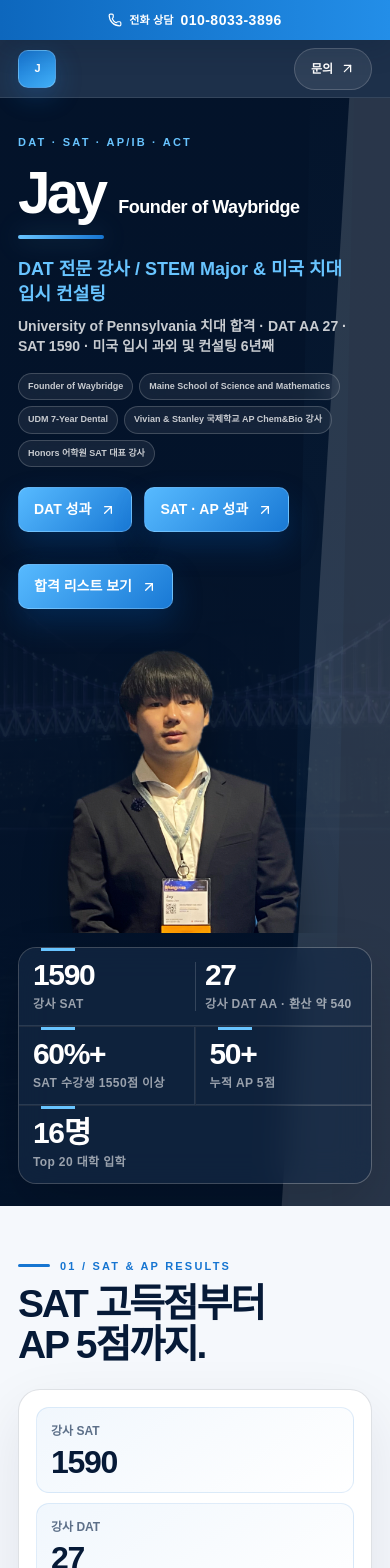
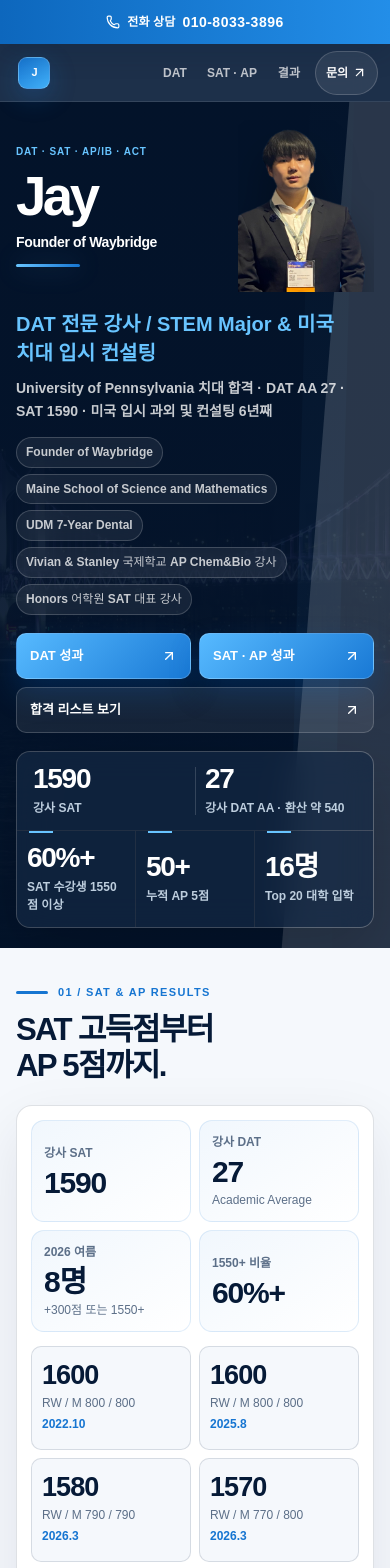
Before and after one commit to Taesu0410/waybridge, a Next.js app: page / in a window 390 px wide. Shown: the top 1568 px of the page. Built offline with nearby package versions, Linux system fonts and the light colour scheme; no server answers.

Commit message:
Optimize mobile layout, navigation, readability, and images

```diff
--- a/app/globals.css
+++ b/app/globals.css
@@ -33,7 +33,7 @@
 }
 
 * { box-sizing: border-box; }
-html { scroll-behavior: smooth; }
+html { scroll-behavior: smooth; -webkit-text-size-adjust: 100%; text-size-adjust: 100%; }
 body {
   margin: 0;
   overflow-x: hidden;
@@ -45,6 +45,8 @@ body {
 a { color: inherit; text-decoration: none; }
 .shell { width: min(1160px, calc(100% - 48px)); margin-inline: auto; }
 :focus-visible { outline: 3px solid var(--mint); outline-offset: 3px; }
+section[id] { scroll-margin-top: 80px; }
+.hero-layout > *, .class-grid > *, .profile-grid > *, .results-columns > * { min-width: 0; }
 
 .phone-bar { position: relative; z-index: 21; min-height: 38px; display: flex; align-items: center; justify-content: center; padding: 7px 24px; background: linear-gradient(90deg, #0d67bd, #238ee8); color: var(--white); box-shadow: 0 8px 28px rgba(4,25,53,.18); }
 .phone-bar a { display: inline-flex; align-items: center; gap: 8px; font-size: 11px; font-weight: 750; letter-spacing: .01em; }
@@ -68,7 +70,7 @@ a { color: inherit; text-decoration: none; }
 .brand { display: flex; align-items: center; gap: 12px; font-size: 11px; font-weight: 850; letter-spacing: .18em; }
 .brand-mark { width: 38px; height: 38px; display: grid; place-items: center; border: 1px solid rgba(255,255,255,.2); border-radius: 10px; background: linear-gradient(145deg, var(--green), #41aff7); color: var(--white); letter-spacing: -.08em; box-shadow: 0 8px 26px rgba(22,117,209,.28); }
 nav { display: flex; align-items: center; gap: 30px; color: rgba(255,255,255,.72); font-size: 12px; font-weight: 750; }
-nav a { transition: color .2s ease; }
+nav a { display: inline-flex; align-items: center; min-height: 44px; transition: color .2s ease; }
 nav a:hover { color: var(--white); }
 .nav-cta { display: inline-flex; align-items: center; gap: 7px; padding: 11px 16px; border: 1px solid rgba(255,255,255,.18); border-radius: 999px; background: rgba(255,255,255,.08); color: var(--white); }
 
@@ -264,7 +266,7 @@ nav a:hover { color: var(--white); }
 .sat-highlights span { color: var(--muted); font-size: 9px; font-weight: 800; }
 .sat-highlights strong { margin-top: 6px; font-size: 32px; font-weight: 880; line-height: 1; letter-spacing: -.04em; }
 .sat-highlights p { margin: 4px 0 0; color: var(--muted); font-size: 9px; }
-.score-strip { display: grid; grid-template-columns: repeat(5, 1fr); gap: 8px; margin-top: 18px; }
+.score-strip { display: grid; grid-template-columns: repeat(3, minmax(0, 1fr)); gap: 8px; margin-top: 18px; }
 .score-strip div { min-height: 68px; display: flex; flex-direction: column; justify-content: center; padding: 9px; border: 1px solid var(--line); border-radius: 10px; background: var(--paper); }
 .score-strip strong { font-size: 22px; font-weight: 850; line-height: 1; letter-spacing: -.035em; }
 .score-strip span { margin-top: 5px; color: var(--muted); font-size: 8px; }
@@ -307,9 +309,13 @@ nav a:hover { color: var(--white); }
 .site-footer p { margin: 0; text-align: right; }
 
 @media (max-width: 900px) {
-  nav > a:not(.nav-cta) { display: none; }
-  .hero-layout { grid-template-columns: 1fr 330px; gap: 0 28px; }
-  .hero-photo { --portrait-height: 370px; }
+  nav { gap: 16px; }
+  nav > .nav-secondary { display: none; }
+  .hero-layout { grid-template-columns: minmax(0, 1fr) 240px; gap: 0 24px; }
+  .hero-photo { --portrait-height: 310px; }
+  .hero h1 span { white-space: normal; line-height: 1.2; }
+  .hero-proof { grid-template-columns: 1.4fr repeat(3, minmax(0, 1fr)); }
+  .hero-proof div { padding-inline: 14px; }
   .section-title { grid-template-columns: 1fr; gap: 10px; }
   .profile-grid, .class-grid { grid-template-columns: 1fr; }
   .dat-focus-grid { grid-template-columns: 1fr; }
@@ -321,62 +327,136 @@ nav a:hover { color: var(--white); }
 }
 
 @media (max-width: 680px) {
-  .shell { width: min(100% - 36px, 1160px); }
-  .phone-bar { min-height: 40px; padding-inline: 18px; }
-  .phone-bar a { gap: 7px; }
+  .shell { width: calc(100% - 32px); }
+  .phone-bar { min-height: 44px; padding: 0 16px; }
+  .phone-bar a { width: 100%; min-height: 44px; justify-content: center; gap: 7px; font-size: 12px; }
   .phone-bar strong { font-size: 14px; }
-  .site-header { min-height: 58px; padding-inline: 18px; }
+  .site-header { min-height: 58px; padding-inline: 12px; gap: 8px; }
+  .brand { min-width: 44px; min-height: 44px; justify-content: center; }
+  .brand-mark { width: 32px; height: 32px; border-radius: 9px; }
   .brand > span:last-child { display: none; }
-  .hero { padding-top: 24px; }
+  nav { gap: 2px; font-size: 12px; }
+  nav a { justify-content: center; min-width: 44px; padding-inline: 8px; white-space: nowrap; }
+  .nav-cta { margin-left: 2px; padding: 0 10px; gap: 4px; }
+  .hero { padding: 18px 0 20px; }
   .hero::before { right: 8%; width: 20%; opacity: .34; }
   .hero::after { right: -32%; width: 66%; opacity: .16; }
-  .hero-layout { grid-template-columns: 1fr; }
+  .hero-layout { grid-template-columns: minmax(0, 1fr) 38%; gap: 0 8px; }
   .hero-busan { object-position: 62% center; }
   .hero-shade { background: linear-gradient(180deg, rgba(3,19,42,.96) 0%, rgba(3,19,42,.78) 62%, rgba(3,19,42,.96) 100%); }
-  .hero-copy { padding: 12px 0 24px; }
-  .hero h1 { font-size: clamp(48px, 15vw, 64px); }
-  .hero h1::after { width: 86px; height: 4px; }
-  .hero-photo { --portrait-height: 320px; margin-bottom: 14px; }
-  .hero-proof { grid-template-columns: repeat(2, 1fr); }
-  .hero-proof div { min-height: 74px; padding: 12px 14px; }
-  .hero-proof .hero-score-pair { grid-column: 1 / -1; border-right: 0; }
-  .hero-proof div:nth-child(3) { border-right: 0; }
-  .hero-proof div:nth-child(-n+3) { border-bottom: 1px solid rgba(255,255,255,.11); }
-  .hero-proof div:last-child { grid-column: 1 / -1; }
-  .dat-section { padding-top: 30px; }
-  .dat-focus-grid > article { padding: 20px; }
+  /* Keep the portrait next to the identity, without shrinking the body copy. */
+  .hero-copy { display: contents; }
+  .hero-intro { grid-area: 1 / 1; align-self: center; }
+  .hero .eyebrow { font-size: 10px; letter-spacing: .08em; line-height: 1.6; }
+  .hero h1 { display: block; margin-top: 10px; padding-bottom: 15px; font-size: clamp(48px, 14vw, 64px); line-height: 1; }
+  .hero h1 span { display: block; margin-top: 8px; font-size: 14px; line-height: 1.4; letter-spacing: -.025em; }
+  .hero h1::after { width: 64px; height: 3px; }
+  .hero-photo { grid-area: 1 / 2; --portrait-height: clamp(164px, 44vw, 210px); align-self: end; margin: 0; }
+  .hero-specialty { grid-area: 2 / 1 / auto / -1; margin-top: 18px; font-size: 20px; line-height: 1.45; }
+  .hero-lead { grid-area: 3 / 1 / auto / -1; font-size: 14px; font-weight: 600; line-height: 1.65; }
+  .credential-row { grid-area: 4 / 1 / auto / -1; gap: 6px; margin-top: 14px; }
+  .credential-row span { max-width: 100%; padding: 6px 9px; font-size: 12px; font-weight: 550; line-height: 1.4; overflow-wrap: anywhere; }
+  .hero-actions { grid-area: 5 / 1 / auto / -1; display: grid; grid-template-columns: repeat(2, minmax(0, 1fr)); gap: 8px; margin-top: 18px; }
+  .hero-actions .primary-button { min-height: 46px; margin: 0; justify-content: space-between; padding: 11px 13px; font-size: 13px; }
+  .hero-actions .primary-button:last-child { grid-column: 1 / -1; background: rgba(255,255,255,.08); box-shadow: none; }
+  .hero-actions svg { flex: none; }
+  .hero-proof { grid-area: 6 / 1 / auto / -1; grid-template-columns: repeat(3, minmax(0, 1fr)); margin-top: 18px; border-radius: 14px; }
+  .hero-proof div { min-height: 86px; padding: 13px 10px; border: 0; }
+  .hero-proof div::before { left: 12px; width: 24px; height: 2px; }
+  .hero-proof strong { font-size: 28px; }
+  .hero-proof span { color: #bdcede; font-size: 12px; line-height: 1.5; letter-spacing: 0; }
+  .hero-proof .hero-score-pair { grid-column: 1 / -1; grid-template-columns: repeat(2, minmax(0, 1fr)); gap: 20px; min-height: 78px; padding-inline: 16px; }
+  .hero-proof .hero-score-pair::before { display: none; }
+  .dat-section { padding-block: 36px; }
+  .dat-section-heading { gap: 10px; margin-bottom: 18px; }
+  .dat-section h2 { font-size: clamp(26px, 7.5vw, 32px); line-height: 1.25; }
+  .dat-section-heading > p { font-size: 13px; }
+  .dat-focus-grid > article { padding: 18px; border-radius: 16px; }
   .dat-student-stats { grid-template-columns: 1fr; gap: 14px; margin-top: 18px; }
   .dat-student-stats > div { display: grid; grid-template-columns: minmax(0, 1fr) auto; align-items: center; column-gap: 10px; padding-bottom: 14px; border-bottom: 1px solid rgba(255,255,255,.14); }
   .dat-student-stats > div:last-child { padding-bottom: 0; border-bottom: 0; }
-  .dat-student-stats strong { grid-column: 2; grid-row: 1 / 3; margin: 0; }
+  .dat-student-stats strong { grid-column: 2; grid-row: 1 / 3; margin: 0; font-size: 28px; }
   .dat-student-stats p { grid-column: 1; }
-  .compact-section, .results-section { padding-block: 52px; }
-  .section-title { margin-bottom: 24px; }
-  .section-title h2 { font-size: clamp(34px, 10vw, 44px); }
-  .bio-card { padding: 22px; }
-  .result-stats { grid-template-columns: repeat(2, 1fr); gap: 8px; margin-bottom: 32px; }
+  .dat-instructor-scores { gap: 8px; }
+  .dat-instructor-scores > div { padding: 12px; }
+  .dat-instructor-scores dt { min-height: 38px; font-size: 13px; }
+  .dat-instructor-scores dd { gap: 8px; }
+  .compact-section, .results-section { padding-block: 36px; }
+  .section-title { gap: 12px; margin-bottom: 20px; }
+  .section-title > p { font-size: 11px; letter-spacing: .12em; }
+  .section-title h2 { font-size: clamp(29px, 8vw, 36px); line-height: 1.16; }
+  .bio-card { padding: 20px; border-radius: 16px; }
+  .bio-card h3 { font-size: 25px; line-height: 1.3; }
+  .bio-card li { font-size: 14px; line-height: 1.6; }
+  .score-jump { padding: 16px; }
+  .score-jump span { font-size: 12px; letter-spacing: 0; }
+  .method-stack { border-radius: 16px; }
+  .method-stack article { grid-template-columns: 20px 22px minmax(0, 1fr); gap: 10px; padding: 17px 16px; }
+  .method-stack p { font-size: 13px; line-height: 1.6; }
+  .outcome-note { padding: 12px !important; font-size: 12px !important; }
+  .result-stats { grid-template-columns: repeat(2, minmax(0, 1fr)); gap: 8px; margin-bottom: 26px; }
+  .result-stats div { padding: 14px; }
+  .result-stats span { color: #bdcede; font-size: 12px; line-height: 1.5; }
   .result-stats div:last-child { grid-column: 1 / -1; }
+  .group-heading h3 { font-size: 25px; line-height: 1.25; }
   .professional-grid { grid-template-columns: 1fr; }
-  .professional-grid article { min-height: 126px; }
+  .professional-grid article { min-height: 0; padding: 18px; gap: 10px; grid-template-columns: 22px minmax(0, 1fr) auto; align-items: start; }
+  .professional-grid article > svg { grid-area: 1 / 1; margin-top: 2px; }
+  .professional-grid article > div { grid-area: 1 / 2 / auto / -1; }
+  .professional-grid h4 { font-size: 18px; line-height: 1.25; }
+  .professional-grid p { color: #bdcede; font-size: 13px; line-height: 1.5; }
+  .professional-grid strong { grid-area: 2 / 2; align-self: center; }
+  .professional-grid article > span { grid-area: 2 / 3; color: #bdcede; font-size: 12px; line-height: 1.5; }
   .results-columns { grid-template-columns: 1fr; gap: 30px; }
-  .sat-panel, .subjects-panel { padding: 17px; }
-  .sat-highlights { grid-template-columns: 1fr; }
-  .sat-highlights > div { min-height: 74px; }
-  .score-strip { grid-template-columns: repeat(3, 1fr); }
+  .inline-heading { flex-wrap: wrap; gap: 8px; }
+  .inline-heading > span { color: #bdcede; font-size: 12px; }
+  .dense-list { padding-inline: 14px; }
+  .dense-list > div { grid-template-columns: minmax(0, 1fr) auto; gap: 4px 10px; padding-block: 13px; }
+  .dense-list strong { grid-area: 1 / 1; font-size: 14px; line-height: 1.5; }
+  .dense-list span { grid-area: 2 / 1; color: #bdcede; font-size: 13px; line-height: 1.5; overflow-wrap: anywhere; }
+  .dense-list em { grid-area: 1 / 2 / 3 / 3; font-size: 12px; }
+  .archive-results summary { min-height: 52px; gap: 12px; }
+  .archive-results summary span, .archive-results summary strong { font-size: 12px; }
+  .archive-results > div { padding: 14px; }
+  .archive-results > div span { max-width: 100%; border-radius: 10px; font-size: 12px; line-height: 1.5; }
+  .results-note { color: #bdcede; font-size: 12px; }
+  .sat-panel, .subjects-panel { padding: 14px; border-radius: 16px; }
+  .sat-highlights { grid-template-columns: repeat(2, minmax(0, 1fr)); gap: 8px; }
+  .sat-highlights > div { min-height: 88px; padding: 12px; }
+  .sat-highlights strong { font-size: 30px; }
+  .score-strip { grid-template-columns: repeat(2, minmax(0, 1fr)); gap: 8px; margin-top: 14px; }
+  .score-strip div { min-width: 0; min-height: 104px; padding: 12px 10px; }
+  .score-strip strong { font-size: 27px; }
+  #class .score-strip span { font-size: 12px; line-height: 1.5; }
+  #class .score-strip em { font-size: 12px; line-height: 1.5; }
+  .score-strip div:last-child { grid-column: 1 / -1; min-height: 92px; border-color: rgba(22,117,209,.3); background: #eaf4ff; }
+  #class .subject-list span { max-width: 100%; padding: 9px 10px; font-size: 13px; line-height: 1.5; }
   .dat-score-list { grid-template-columns: repeat(2, 1fr); }
-  .contact-section { padding-block: 44px; }
+  .faith-section { padding-bottom: 36px; }
+  .faith-panel { padding: 20px; border-radius: 16px; }
+  .faith-panel h2 { font-size: 26px; }
+  .faith-statement { font-size: 15px; line-height: 1.8; }
+  .faith-verse { margin-top: 22px; padding-left: 14px; }
+  .faith-verse p { font-size: 15px; }
+  .faith-verse .faith-verse-english { font-size: 16px; }
+  .faith-verse a { display: inline-flex; min-height: 44px; align-items: center; padding-inline: 4px; }
+  .contact-section { padding-block: 36px; }
   .contact-section::after { right: -14%; width: 40%; opacity: .14; }
-  .contact-inner { align-items: flex-start; flex-direction: column; }
-  .site-footer { min-height: 0; padding-block: 14px; align-items: flex-start; flex-direction: column; }
+  .contact-inner { align-items: stretch; flex-direction: column; gap: 22px; }
+  .contact-inner h2 { font-size: clamp(27px, 7.5vw, 36px); line-height: 1.25; word-break: keep-all; }
+  .contact-status { min-height: 50px; justify-content: space-between; font-size: 14px; white-space: normal; }
+  .site-footer { min-height: 0; padding-block: 20px max(20px, env(safe-area-inset-bottom)); gap: 10px; align-items: flex-start; flex-direction: column; font-size: 12px; }
   .site-footer p { text-align: left; line-height: 1.5; }
 }
 
-@media (max-width: 400px) {
-  .hero-photo { --portrait-height: 300px; }
-  .score-jump { grid-template-columns: 1fr; }
-  .score-jump em { grid-area: auto; margin-top: 7px; }
-  .dense-list > div { grid-template-columns: 1fr auto; }
-  .dense-list span { grid-column: 1 / -1; grid-row: 2; }
+@media (max-width: 360px) {
+  .hero h1 span { font-size: 13px; }
+  .hero-specialty { font-size: 18px; }
+  .score-jump { gap: 5px 8px; padding-inline: 12px; }
+  .score-jump strong { font-size: 24px; }
+  .dat-student-stats > div > span { font-size: 13px; }
+  .dat-student-stats small { font-size: 12px; }
+  .dat-instructor-scores > div { padding: 10px; }
 }
 
 @media (prefers-reduced-motion: reduce) { html { scroll-behavior: auto; } }
--- a/app/page.tsx
+++ b/app/page.tsx
@@ -1,3 +1,4 @@
+import Image from 'next/image';
 import {
   ArrowUpRight,
   BookOpenCheck,
@@ -116,25 +117,30 @@ export default function Home() {
         <nav aria-label="주요 메뉴">
           <a href="#dat-results">DAT</a>
           <a href="#class">SAT · AP</a>
-          <a href="#profile">소개</a>
+          <a className="nav-secondary" href="#profile">소개</a>
           <a href="#results">결과</a>
-          <a href="#class">수업</a>
+          <a className="nav-secondary" href="#class">수업</a>
           <a className="nav-cta" href="#contact">문의 <ArrowUpRight size={15} /></a>
         </nav>
       </header>
 
       <section className="hero" id="top">
-        <img
+        <Image
           className="hero-busan"
           src="/busan-gwangan-bridge.jpg"
           alt="마린시티에서 바라본 부산 광안대교 야경"
+          fill
+          sizes="100vw"
+          loading="eager"
         />
         <div className="hero-shade" aria-hidden="true" />
 
         <div className="hero-layout shell">
           <div className="hero-copy">
-            <p className="eyebrow">DAT · SAT · AP/IB · ACT</p>
-            <h1>Jay <span>Founder of Waybridge</span></h1>
+            <div className="hero-intro">
+              <p className="eyebrow">DAT · SAT · AP/IB · ACT</p>
+              <h1>Jay <span>Founder of Waybridge</span></h1>
+            </div>
             <p className="hero-specialty">DAT 전문 강사 / STEM Major &amp; 미국 치대 입시 컨설팅</p>
             <p className="hero-lead">University of Pennsylvania 치대 합격 · DAT AA 27 · SAT 1590 · 미국 입시 과외 및 컨설팅 6년째</p>
             <div className="credential-row" aria-label="핵심 이력">
@@ -152,7 +158,15 @@ export default function Home() {
           </div>
 
           <figure className="hero-photo">
-            <img src="/joo-taesu-cutout-cropped.png" alt="Jay, Founder of Waybridge" />
+            <Image
+              src="/joo-taesu-cutout-cropped.png"
+              alt="Jay, Founder of Waybridge"
+              width={520}
+              height={840}
+              sizes="(max-width: 680px) 190px, 420px"
+              loading="eager"
+              fetchPriority="high"
+            />
           </figure>
 
           <div className="hero-proof" aria-label="핵심 성과">
```
